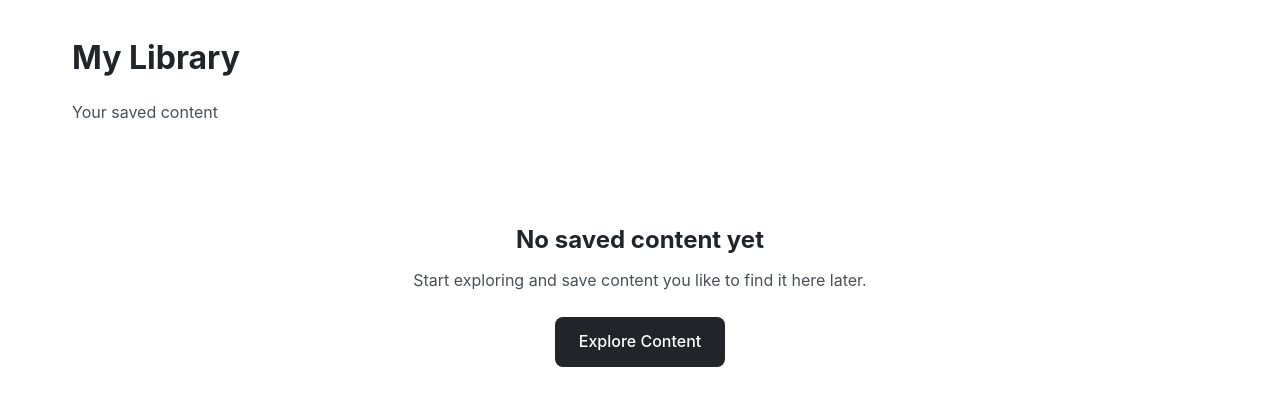
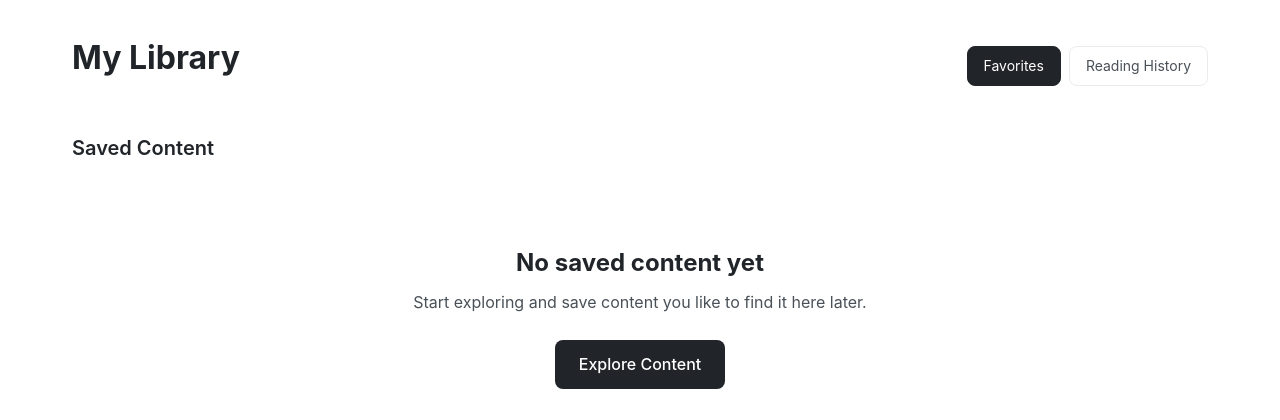
Before and after one commit to Ashishbhandarii1/NarrateHub, a Flask app: page /my-library in a window 1280 px wide. Shown: the part 71-491 px from the top of the page. Run offline with Flask 3, Linux system fonts and the light colour scheme; the visitor is signed in with stand-in values (Sample User, id 1).

Commit message:
Add reading history and improve content filtering
Implement a reading history feature, enhance the explore page with language and tag filtering, and update the UI for a better user experience.

Replit-Commit-Author: Agent
Replit-Commit-Session-Id: 4d57d5a8-74fd-4403-a341-fe8b89c11b02
Replit-Commit-Checkpoint-Type: intermediate_checkpoint
Replit-Commit-Event-Id: c0364add-522c-4a22-aee2-3eac3c2fa0ff
Replit-Commit-Screenshot-Url: https://storage.googleapis.com/screenshot-production-us-central1/238cffe2-fa44-4870-808e-24fc809e83b9/4d57d5a8-74fd-4403-a341-fe8b89c11b02/jbFTPeW
Replit-Helium-Checkpoint-Created: true

```diff
--- a/main.py
+++ b/main.py
@@ -1,7 +1,7 @@
 import os
 from functools import wraps
 from flask import Flask, render_template, request, redirect, url_for, session, flash, jsonify, abort
-from models import db, User, Content, UserFavorite
+from models import db, User, Content, UserFavorite, ReadingHistory
 from config import SECRET_KEY, DATABASE_URL, ADMIN_PASSWORD, CONTENT_CATEGORIES, CATEGORY_DISPLAY_NAMES
 
 app = Flask(__name__)
@@ -52,6 +52,7 @@ def index():
 
 @app.route('/content/<int:content_id>')
 def content_detail(content_id):
+    from datetime import datetime
     content = Content.query.get_or_404(content_id)
 
     related = Content.query.filter(
@@ -67,6 +68,19 @@ def content_detail(content_id):
         ).first()
         is_favorite = favorite is not None
 
+        history = ReadingHistory.query.filter_by(
+            user_id=session['user_id'],
+            content_id=content_id
+        ).first()
+
+        if history:
+            history.read_at = datetime.utcnow()
+            history.read_count += 1
+        else:
+            history = ReadingHistory(user_id=session['user_id'], content_id=content_id)
+            db.session.add(history)
+        db.session.commit()
+
     return render_template('content_detail.html',
                          content=content,
                          related=related,
@@ -76,11 +90,19 @@ def content_detail(content_id):
 def explore():
     category = request.args.get('category', '')
     search = request.args.get('search', '')
+    language = request.args.get('language', '')
+    tag = request.args.get('tag', '')
 
     query = Content.query
 
     if category and category in CONTENT_CATEGORIES:
         query = query.filter_by(category=category)
+
+    if language:
+        query = query.filter_by(language=language)
+
+    if tag:
+        query = query.filter(Content.tags.ilike(f'%{tag}%'))
 
     if search:
         search_term = f'%{search}%'
@@ -94,10 +116,24 @@ def explore():
 
     content = query.order_by(Content.created_at.desc()).all()
 
+    languages = db.session.query(Content.language).distinct().all()
+    languages = sorted([l[0] for l in languages if l[0]])
+
+    all_tags = set()
+    all_content = Content.query.all()
+    for c in all_content:
+        for t in c.get_tags_list():
+            all_tags.add(t)
+    popular_tags = sorted(list(all_tags))[:12]
+
     return render_template('explore.html',
                          content=content,
                          current_category=category,
-                         search_term=search)
+                         current_language=language,
+                         current_tag=tag,
+                         search_term=search,
+                         languages=languages,
+                         popular_tags=popular_tags)
 
 @app.route('/login', methods=['GET', 'POST'])
 def login():
@@ -178,7 +214,22 @@ def logout():
 @login_required
 def my_library():
     favorites = UserFavorite.query.filter_by(user_id=session['user_id']).order_by(UserFavorite.created_at.desc()).all()
-    return render_template('my_library.html', favorites=favorites)
+    recent_history = ReadingHistory.query.filter_by(user_id=session['user_id']).order_by(ReadingHistory.read_at.desc()).limit(10).all()
+    return render_template('my_library.html', favorites=favorites, recent_history=recent_history)
+
+@app.route('/reading-history')
+@login_required
+def reading_history():
+    history = ReadingHistory.query.filter_by(user_id=session['user_id']).order_by(ReadingHistory.read_at.desc()).all()
+    return render_template('reading_history.html', history=history)
+
+@app.route('/clear-history', methods=['POST'])
+@login_required
+def clear_history():
+    ReadingHistory.query.filter_by(user_id=session['user_id']).delete()
+    db.session.commit()
+    flash('Reading history cleared.', 'success')
+    return redirect(url_for('reading_history'))
 
 @app.route('/toggle-favorite/<int:content_id>', methods=['POST'])
 @login_required
--- a/static/css/style.css
+++ b/static/css/style.css
@@ -733,6 +733,163 @@ a {
     transform: translateY(0);
 }
 
+.library-header {
+    display: flex;
+    justify-content: space-between;
+    align-items: center;
+    margin-bottom: 2rem;
+    flex-wrap: wrap;
+    gap: 1rem;
+}
+
+.library-tabs {
+    display: flex;
+    gap: 0.5rem;
+}
+
+.tab-btn {
+    padding: 0.5rem 1rem;
+    border: 1px solid var(--light-gray);
+    border-radius: 8px;
+    font-size: 0.875rem;
+    color: var(--dark-gray);
+    transition: all var(--transition-fast);
+}
+
+.tab-btn:hover,
+.tab-btn.active {
+    background: var(--black);
+    color: var(--white);
+    border-color: var(--black);
+}
+
+.subsection-title {
+    font-size: 1.25rem;
+    font-weight: 600;
+    margin: 2rem 0 1rem;
+}
+
+.recent-section {
+    margin-bottom: 2rem;
+    padding-bottom: 2rem;
+    border-bottom: 1px solid var(--light-gray);
+}
+
+.horizontal-scroll {
+    display: flex;
+    gap: 1rem;
+    overflow-x: auto;
+    padding-bottom: 0.5rem;
+}
+
+.recent-card {
+    flex: 0 0 200px;
+    background: var(--off-white);
+    border: 1px solid var(--light-gray);
+    border-radius: 8px;
+    padding: 1rem;
+    display: flex;
+    flex-direction: column;
+    gap: 0.5rem;
+    transition: all var(--transition-fast);
+}
+
+.recent-card:hover {
+    transform: translateY(-2px);
+    box-shadow: 0 4px 12px var(--shadow-light);
+}
+
+.recent-category {
+    font-size: 0.7rem;
+    font-weight: 600;
+    text-transform: uppercase;
+    color: var(--medium-gray);
+}
+
+.recent-title {
+    font-weight: 500;
+    font-size: 0.9rem;
+    color: var(--black);
+    display: -webkit-box;
+    -webkit-line-clamp: 2;
+    -webkit-box-orient: vertical;
+    overflow: hidden;
+}
+
+.card-reads {
+    font-size: 0.8rem;
+    color: var(--medium-gray);
+}
+
+.language-filters {
+    display: flex;
+    gap: 0.5rem;
+    margin-bottom: 1rem;
+    flex-wrap: wrap;
+}
+
+.tag-suggestions {
+    display: flex;
+    gap: 0.5rem;
+    margin-bottom: 2rem;
+    flex-wrap: wrap;
+}
+
+.tag-suggestion {
+    padding: 0.35rem 0.75rem;
+    background: var(--off-white);
+    border: 1px solid var(--light-gray);
+    border-radius: 20px;
+    font-size: 0.8rem;
+    color: var(--dark-gray);
+    transition: all var(--transition-fast);
+}
+
+.tag-suggestion:hover,
+.tag-suggestion.active {
+    background: var(--black);
+    color: var(--white);
+    border-color: var(--black);
+}
+
+.filter-label {
+    font-size: 0.875rem;
+    color: var(--dark-gray);
+    margin-right: 0.5rem;
+}
+
+.mini-tag {
+    font-size: 0.7rem;
+    background: var(--light-gray);
+    padding: 0.15rem 0.4rem;
+    border-radius: 4px;
+    color: var(--dark-gray);
+    margin-left: 0.25rem;
+}
+
+.card-tags {
+    display: inline-flex;
+    gap: 0.25rem;
+}
+
+.voice-selector {
+    margin-left: auto;
+}
+
+.voice-select {
+    padding: 0.5rem 1rem;
+    border: 1px solid var(--light-gray);
+    border-radius: 8px;
+    font-size: 0.875rem;
+    background: var(--white);
+    cursor: pointer;
+}
+
+.voice-select:focus {
+    outline: none;
+    border-color: var(--black);
+}
+
 @media (max-width: 768px) {
     .nav-links {
         display: none;
--- a/templates/my_library.html
+++ b/templates/my_library.html
@@ -4,9 +4,29 @@
 
 {% block content %}
 <section class="library-section section-hidden">
-    <h1 class="page-title">My Library</h1>
-    <p class="page-subtitle">Your saved content</p>
+    <div class="library-header">
+        <h1 class="page-title">My Library</h1>
+        <div class="library-tabs">
+            <a href="{{ url_for('my_library') }}" class="tab-btn active">Favorites</a>
+            <a href="{{ url_for('reading_history') }}" class="tab-btn">Reading History</a>
+        </div>
+    </div>
 
+    {% if recent_history %}
+    <div class="recent-section">
+        <h2 class="subsection-title">Recently Read</h2>
+        <div class="horizontal-scroll">
+            {% for item in recent_history[:5] %}
+            <a href="{{ url_for('content_detail', content_id=item.content.id) }}" class="recent-card">
+                <span class="recent-category">{{ category_names.get(item.content.category, item.content.category) }}</span>
+                <span class="recent-title">{{ item.content.title }}</span>
+            </a>
+            {% endfor %}
+        </div>
+    </div>
+    {% endif %}
+
+    <h2 class="subsection-title">Saved Content</h2>
     {% if favorites %}
     <div class="content-grid">
         {% for fav in favorites %}
```
Also changed, not shown: models.py (+14 -0 lines), templates/explore.html (+41 -3 lines), templates/reading_history.html (added, +44 -0 lines), 1 other file.
